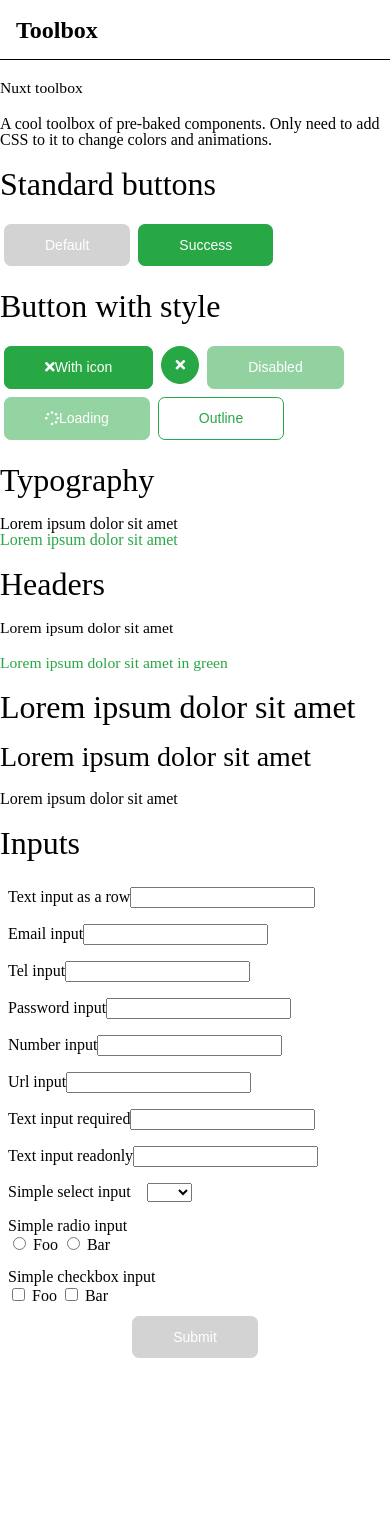
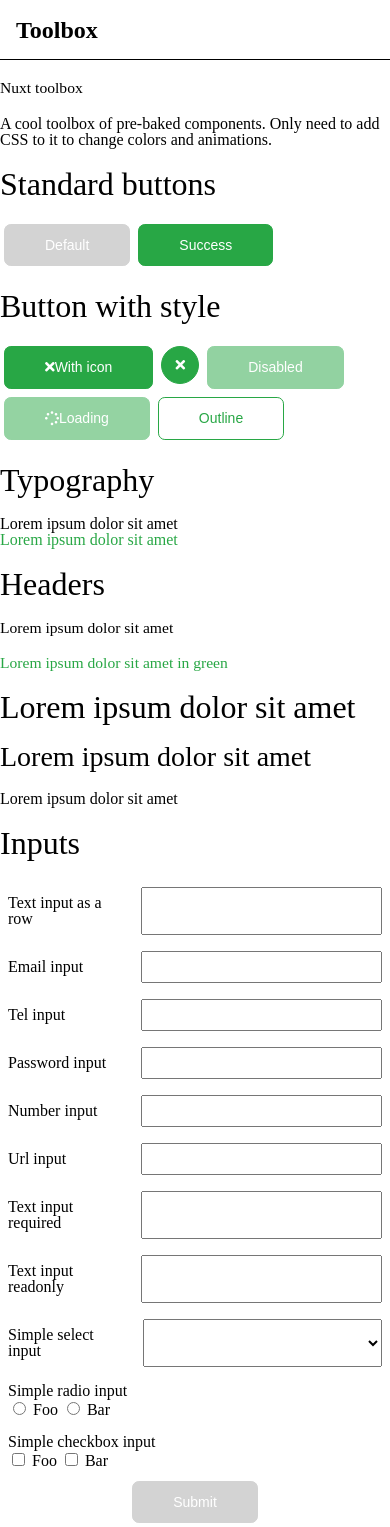
Before and after one commit to deozza/atomnuxt, a Nuxt app: page / in a window 390 px wide. Before the commit the page ends 1362 px from the top, so only its background shows below. Built offline with nearby package versions, Linux system fonts and the light colour scheme.

Commit message:
tried to enable mobile mode, failed

```diff
--- a/components/Atoms/Inputs/BaseSelectInput.vue
+++ b/components/Atoms/Inputs/BaseSelectInput.vue
@@ -2,7 +2,8 @@
   <li
     v-if="htmlType === 'select'"
     :class="[
-	      { [`flex-${inputOrientation}`]: inputOrientation },
+	     { [`flex-row`]: true },
+       { [`flex-column`]: false },
     ]"
   >
     <label :for="'select-'+id" class="select-label">
@@ -50,10 +51,6 @@ interface BaseSelectInputInterface extends BaseInputInterface{
 export default class BaseSelectInput extends Vue implements BaseSelectInputInterface{
   @Prop({required:true, type:String}) id!: string;
   @Prop({required:true, type:String}) name!: string;
-  @Prop({required:true, type:String, validator(value: string): boolean {
-      let expectedInputOrientation = ['row'];
-      return expectedInputOrientation.includes(value);
-    }}) inputOrientation!: string;
   @Prop({
     required:false,
     type:String,
--- a/components/Atoms/Inputs/BaseTextInput.vue
+++ b/components/Atoms/Inputs/BaseTextInput.vue
@@ -1,7 +1,8 @@
 <template>
   <li
     :class="[
-	      { [`flex-${inputOrientation}`]: inputOrientation },
+	      { [`flex-row`]: true },
+	      { [`flex-column`]: false },
     ]"
   >
     <label :for="'text-'+id">
@@ -27,20 +28,16 @@
 import { Component, Prop, Vue } from "vue-property-decorator";
 import BaseInputInterface from "~/components/Atoms/Inputs/BaseInputInterface";
 interface BaseTextInputInterface extends BaseInputInterface{
-  minlength: number,
-  maxlength: number,
-  min: number,
-  max: number
+  minlength: number;
+  maxlength: number;
+  min: number;
+  max: number;
 }
 
 @Component
 export default class BaseTextInput extends Vue implements BaseTextInputInterface{
   @Prop({required:true, type:String}) id!: string;
   @Prop({required:true, type:String}) name!: string;
-  @Prop({required:true, type:String, validator(value: string): boolean {
-      let expectedInputOrientation = ['row', 'column'];
-      return expectedInputOrientation.includes(value);
-    }}) inputOrientation!: string;
   @Prop({
     required:false,
     type:String,
@@ -63,6 +60,7 @@ export default class BaseTextInput extends Vue implements BaseTextInputInterface
     }}) maxlength!: number;
   @Prop({required:false, type:Number, default:null}) max!: number;
   @Prop({required:false, type:Number, default:null}) min!: number;
+
 }
 </script>
 
```
